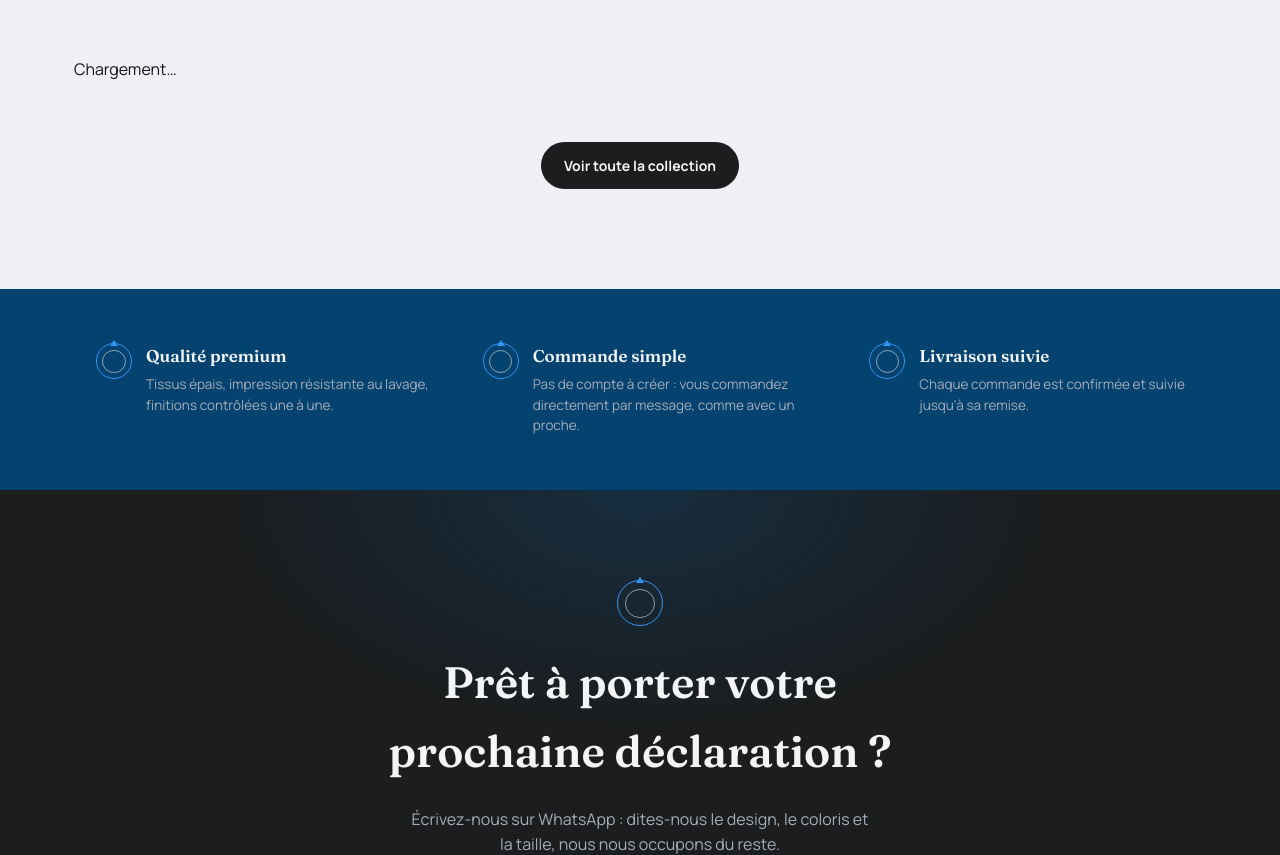
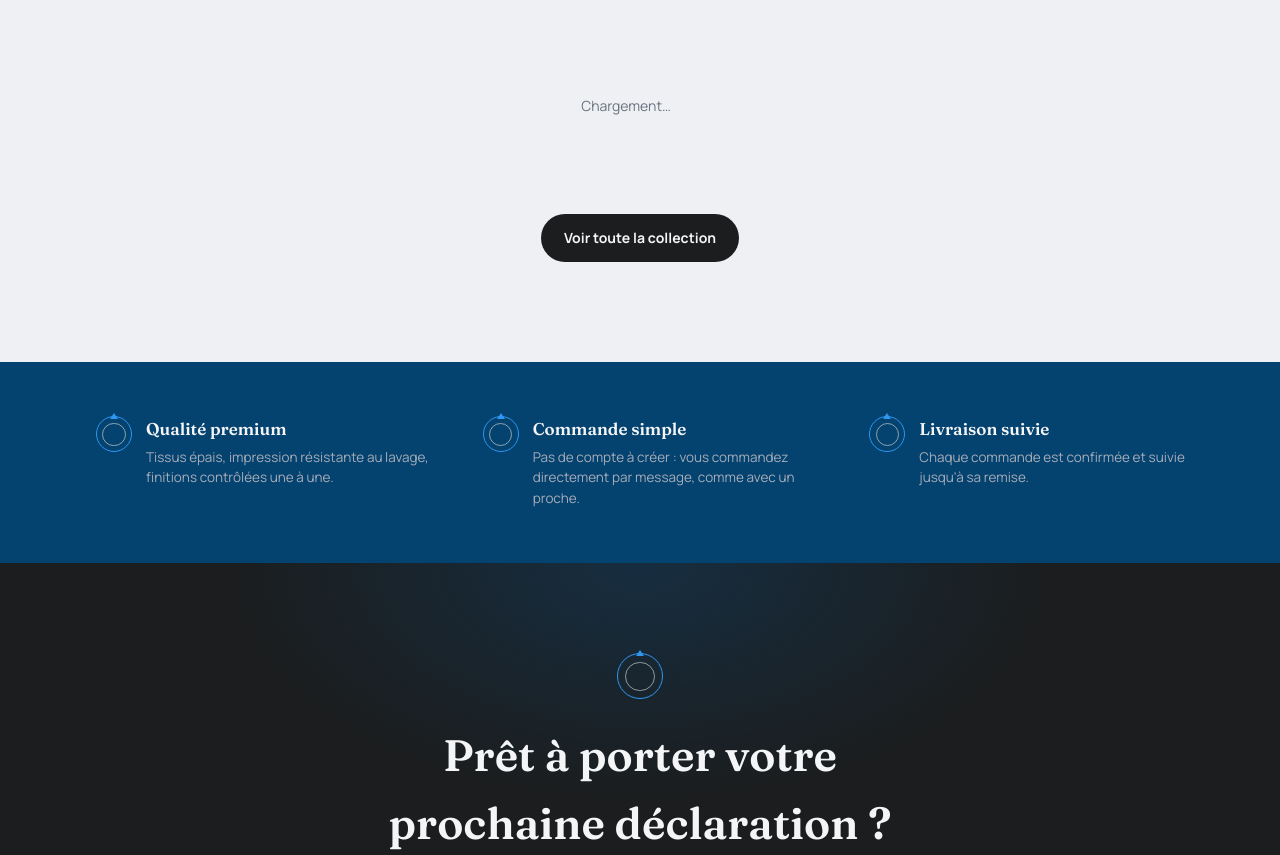
Before and after one commit to Arnold653/probishirt, a plain HTML site: page index.html in a window 1280 px wide. Shown: the part 1356-2211 px from the top of the page. Drawn offline with Linux system fonts and the light colour scheme; a script that the page names is missing.

Commit message:
Add files via upload

```diff
--- a/css/style.css
+++ b/css/style.css
@@ -641,6 +641,7 @@ h1, h2, h3 { font-family: var(--font-display); font-weight: 600; margin: 0; }
   border-radius: 50%;
   background: var(--blue-bright);
 }
+.loading-text { grid-column: 1/-1; text-align: center; color: var(--muted); font-size: 14px; padding: 40px 0; }
 .related-section { margin-top: 90px; }
 .related-section h2 { font-size: clamp(24px, 3vw, 30px); margin-bottom: 32px; }
 .product-not-found { padding: 100px 0; text-align: center; }
```
